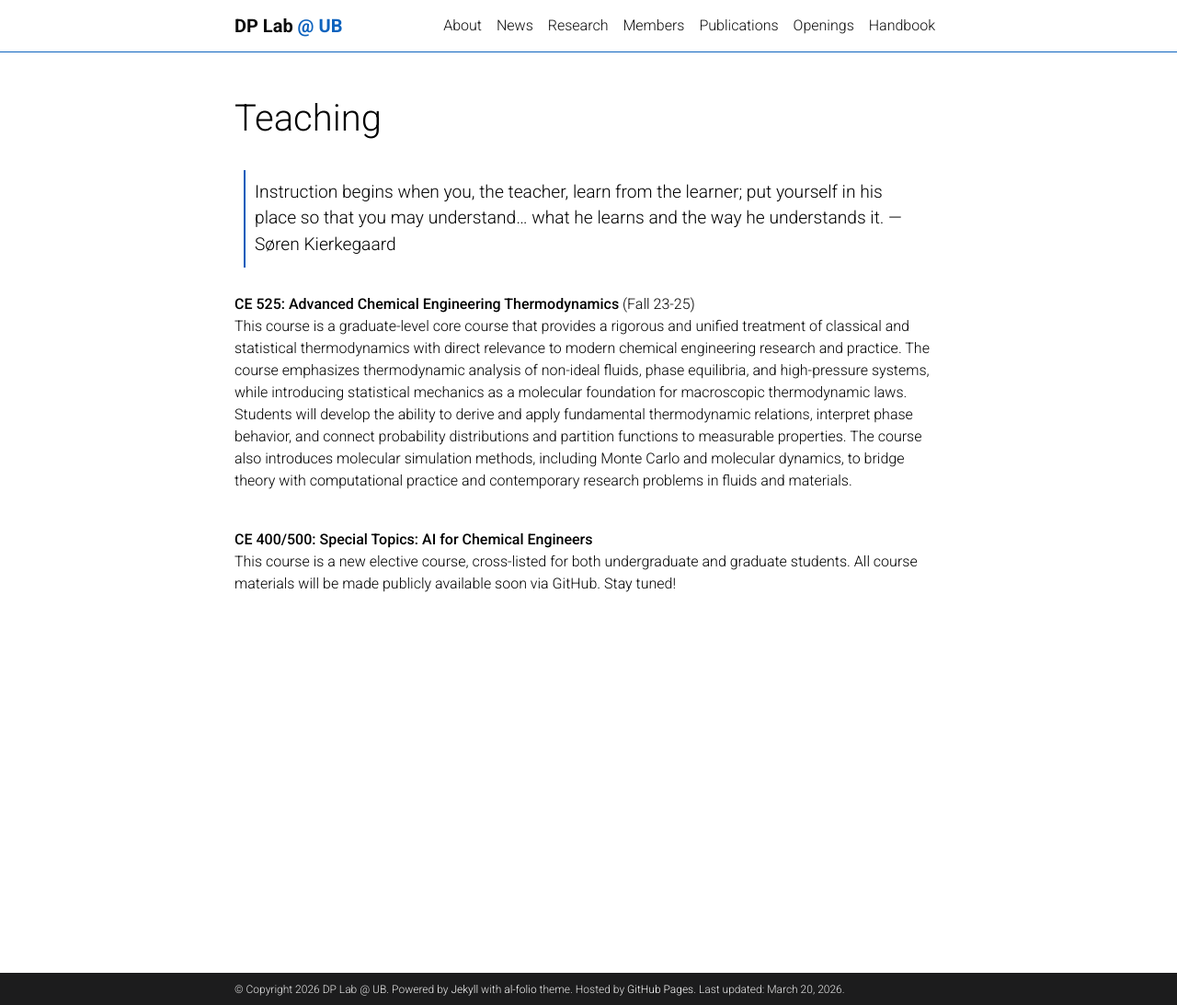
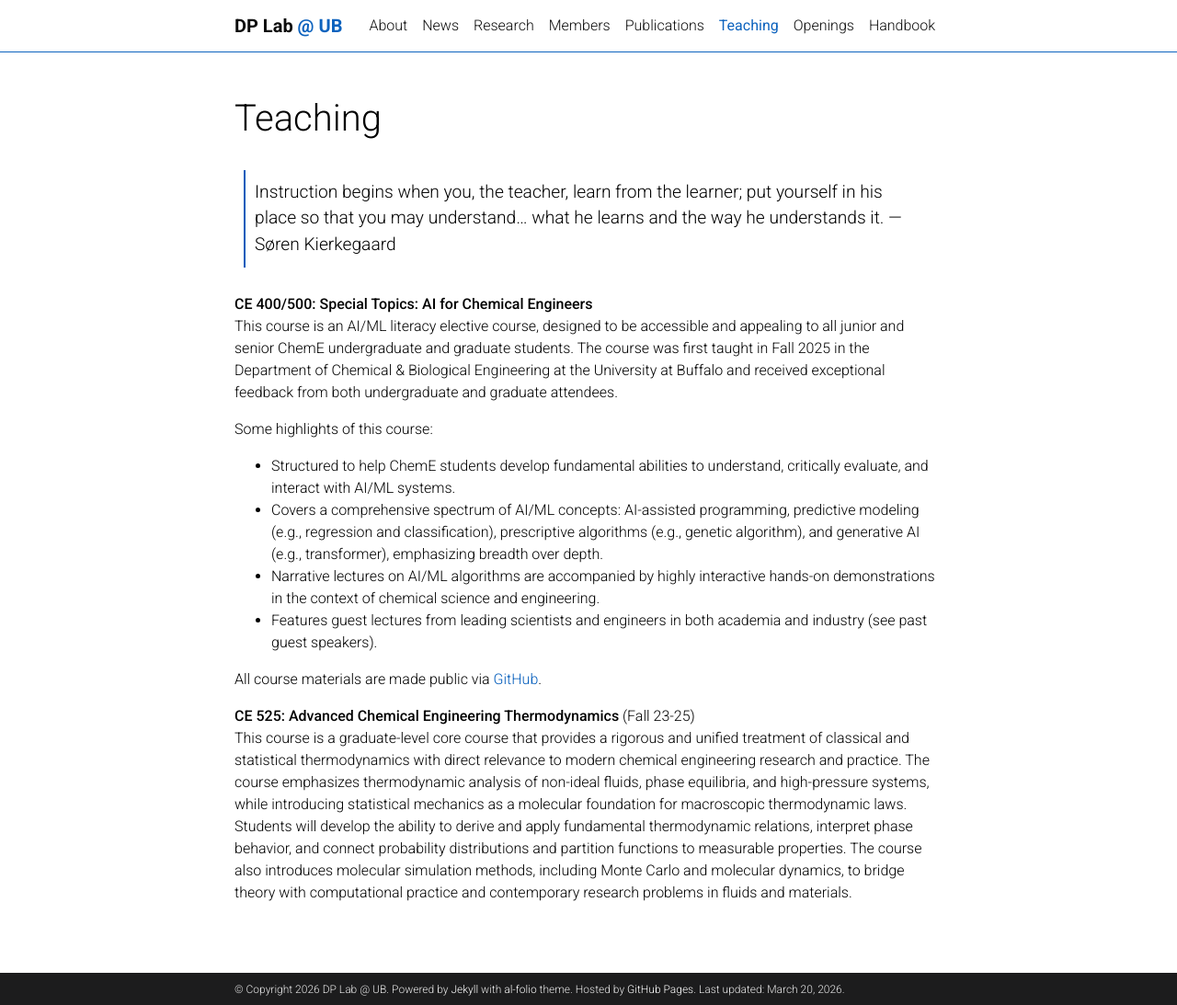
Before and after one commit to ShiResearchGroup/shiresearchgroup.github.io, a Jekyll site: the page built from _pages/teaching.md, in a window 1280 px wide and 1093 px high. Shown: the whole window at 92% size. Built offline with Jekyll 4.4.1, drawn with Linux system fonts in a browser that asks for light colours; comment, search, counter and statistics services are not loaded; a style sheet for code colours, icons or effects is not loaded.

Commit message:
update teaching

```diff
--- a/_pages/teaching.md
+++ b/_pages/teaching.md
@@ -13,9 +13,17 @@
     —Søren Kierkegaard
 </blockquote>
 
+**CE 400/500: Special Topics: AI for Chemical Engineers** <br>
+This course is an AI/ML literacy elective course, designed to be accessible and appealing to all junior and senior ChemE undergraduate and graduate students. The course was first taught in Fall 2025 in the Department of Chemical & Biological Engineering at the University at Buffalo and received exceptional feedback from both undergraduate and graduate attendees.
+
+Some highlights of this course:
+
+- Structured to help ChemE students develop fundamental abilities to understand, critically evaluate, and interact with AI/ML systems.
+- Covers a comprehensive spectrum of AI/ML concepts: AI-assisted programming, predictive modeling (e.g., regression and classification), prescriptive algorithms (e.g., genetic algorithm), and generative AI (e.g., transformer), emphasizing breadth over depth.
+- Narrative lectures on AI/ML algorithms are accompanied by highly interactive hands-on demonstrations in the context of chemical science and engineering.
+- Features guest lectures from leading scientists and engineers in both academia and industry (see past guest speakers).
+
+All course materials are made public via [GitHub](https://github.com/KaihangShi/AI-for-Chemical-Engineers_UB).
 
 **CE 525: Advanced Chemical Engineering Thermodynamics** (Fall 23-25)<br>
 This course is a graduate-level core course that provides a rigorous and unified treatment of classical and statistical thermodynamics with direct relevance to modern chemical engineering research and practice. The course emphasizes thermodynamic analysis of non-ideal fluids, phase equilibria, and high-pressure systems, while introducing statistical mechanics as a molecular foundation for macroscopic thermodynamic laws. Students will develop the ability to derive and apply fundamental thermodynamic relations, interpret phase behavior, and connect probability distributions and partition functions to measurable properties. The course also introduces molecular simulation methods, including Monte Carlo and molecular dynamics, to bridge theory with computational practice and contemporary research problems in fluids and materials. <br><br>
-
-**CE 400/500: Special Topics: AI for Chemical Engineers** <br>
-This course is a new elective course, cross-listed for both undergraduate and graduate students. All course materials will be made publicly available soon via GitHub. Stay tuned!
```
Also changed, not shown: other parts of _pages/teaching.md (+1 -1 lines), _pages/openings.md (+1 -1 lines).
